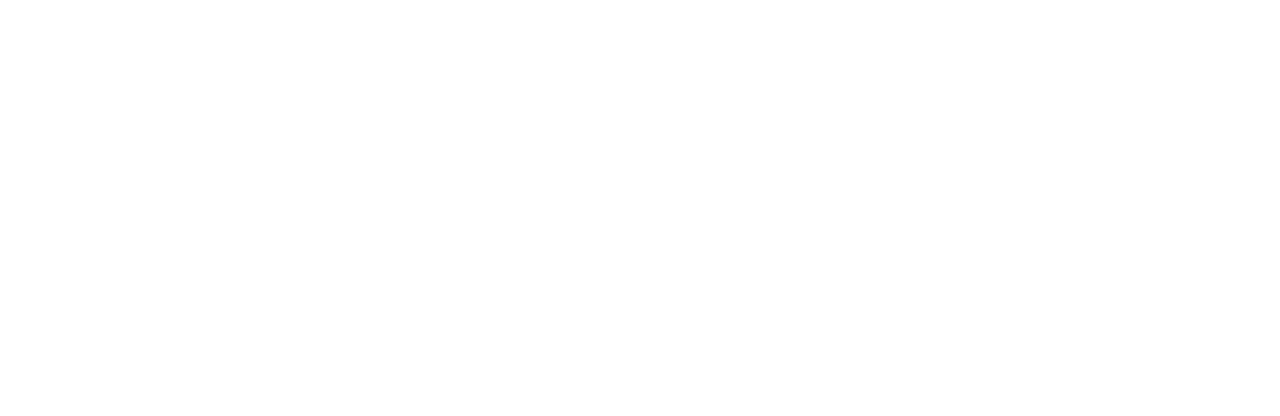
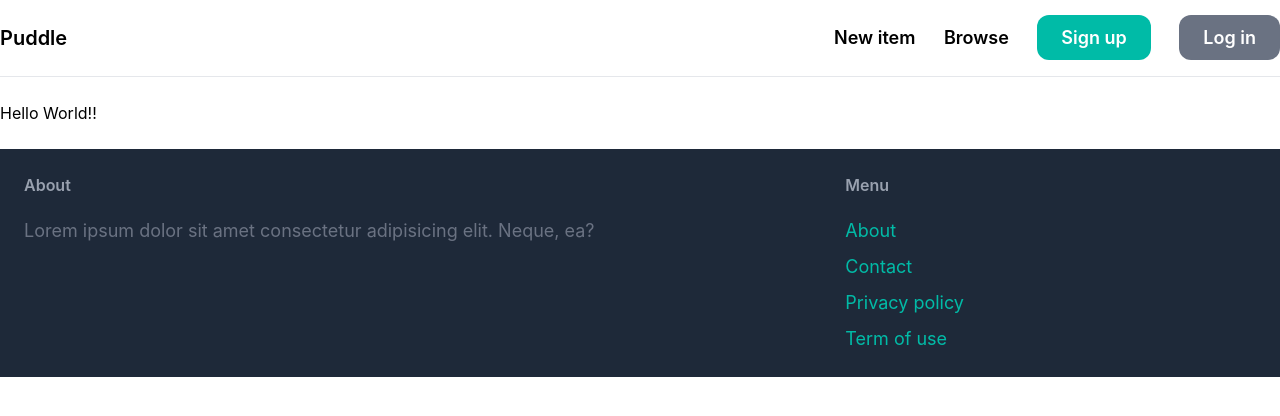
Before and after one commit to Akelvino/puddle-market-place-, a Django app: page / in a window 1280 px wide. Before the commit the part shown is empty. Shown: the top 416 px of the page. Run offline with Django 5.2, Linux system fonts and the light colour scheme.

Commit message:
Finished nav and footer

```diff
--- a/static/styles/output.css
+++ b/static/styles/output.css
@@ -8,11 +8,29 @@
       "Segoe UI Symbol", "Noto Color Emoji";
     --font-mono: ui-monospace, SFMono-Regular, Menlo, Monaco, Consolas, "Liberation Mono",
       "Courier New", monospace;
+    --color-red-400: oklch(70.4% 0.191 22.216);
     --color-red-500: oklch(63.7% 0.237 25.331);
+    --color-red-600: oklch(57.7% 0.245 27.325);
     --color-green-500: oklch(72.3% 0.219 149.579);
+    --color-teal-500: oklch(70.4% 0.14 182.503);
+    --color-teal-700: oklch(51.1% 0.096 186.391);
+    --color-gray-200: oklch(92.8% 0.006 264.531);
+    --color-gray-300: oklch(87.2% 0.01 258.338);
+    --color-gray-400: oklch(70.7% 0.022 261.325);
+    --color-gray-500: oklch(55.1% 0.027 264.364);
+    --color-gray-700: oklch(37.3% 0.034 259.733);
+    --color-gray-800: oklch(27.8% 0.033 256.848);
+    --color-white: #fff;
+    --spacing: 0.25rem;
+    --text-lg: 1.125rem;
+    --text-lg--line-height: calc(1.75 / 1.125);
+    --text-xl: 1.25rem;
+    --text-xl--line-height: calc(1.75 / 1.25);
     --text-3xl: 1.875rem;
     --text-3xl--line-height: calc(2.25 / 1.875);
+    --font-weight-semibold: 600;
     --font-weight-bold: 700;
+    --radius-xl: 0.75rem;
     --default-font-family: var(--font-sans);
     --default-mono-font-family: var(--font-mono);
   }
@@ -169,11 +187,50 @@
   .static {
     position: static;
   }
+  .container {
+    width: 100%;
+    @media (width >= 40rem) {
+      max-width: 40rem;
+    }
+    @media (width >= 48rem) {
+      max-width: 48rem;
+    }
+    @media (width >= 64rem) {
+      max-width: 64rem;
+    }
+    @media (width >= 80rem) {
+      max-width: 80rem;
+    }
+    @media (width >= 96rem) {
+      max-width: 96rem;
+    }
+  }
+  .mx-auto {
+    margin-inline: auto;
+  }
+  .mb-5 {
+    margin-bottom: calc(var(--spacing) * 5);
+  }
   .block {
     display: block;
   }
+  .flex {
+    display: flex;
+  }
   .table {
     display: table;
+  }
+  .w-1 {
+    width: var(--spacing);
+  }
+  .w-1\/3 {
+    width: calc(1 / 3 * 100%);
+  }
+  .w-2 {
+    width: calc(var(--spacing) * 2);
+  }
+  .w-2\/3 {
+    width: calc(2 / 3 * 100%);
   }
   .border-collapse {
     border-collapse: collapse;
@@ -181,9 +238,49 @@
   .resize {
     resize: both;
   }
+  .items-center {
+    align-items: center;
+  }
+  .justify-between {
+    justify-content: space-between;
+  }
+  :where(.space-y-2 > :not(:last-child)) {
+    --tw-space-y-reverse: 0;
+    margin-block-start: calc(calc(var(--spacing) * 2) * var(--tw-space-y-reverse));
+    margin-block-end: calc(calc(var(--spacing) * 2) * calc(1 - var(--tw-space-y-reverse)));
+  }
+  :where(.space-y-6 > :not(:last-child)) {
+    --tw-space-y-reverse: 0;
+    margin-block-start: calc(calc(var(--spacing) * 6) * var(--tw-space-y-reverse));
+    margin-block-end: calc(calc(var(--spacing) * 6) * calc(1 - var(--tw-space-y-reverse)));
+  }
+  :where(.space-x-6 > :not(:last-child)) {
+    --tw-space-x-reverse: 0;
+    margin-inline-start: calc(calc(var(--spacing) * 6) * var(--tw-space-x-reverse));
+    margin-inline-end: calc(calc(var(--spacing) * 6) * calc(1 - var(--tw-space-x-reverse)));
+  }
+  .rounded-xl {
+    border-radius: var(--radius-xl);
+  }
   .border {
     border-style: var(--tw-border-style);
     border-width: 1px;
+  }
+  .border-b {
+    border-bottom-style: var(--tw-border-style);
+    border-bottom-width: 1px;
+  }
+  .border-gray-200 {
+    border-color: var(--color-gray-200);
+  }
+  .border-gray-300 {
+    border-color: var(--color-gray-300);
+  }
+  .bg-gray-500 {
+    background-color: var(--color-gray-500);
+  }
+  .bg-gray-800 {
+    background-color: var(--color-gray-800);
   }
   .bg-green-500 {
     background-color: var(--color-green-500);
@@ -191,13 +288,58 @@
   .bg-red-500 {
     background-color: var(--color-red-500);
   }
+  .bg-red-600 {
+    background-color: var(--color-red-600);
+  }
+  .bg-teal-500 {
+    background-color: var(--color-teal-500);
+  }
+  .px-6 {
+    padding-inline: calc(var(--spacing) * 6);
+  }
+  .py-3 {
+    padding-block: calc(var(--spacing) * 3);
+  }
+  .py-6 {
+    padding-block: calc(var(--spacing) * 6);
+  }
+  .pr-10 {
+    padding-right: calc(var(--spacing) * 10);
+  }
   .text-3xl {
     font-size: var(--text-3xl);
     line-height: var(--tw-leading, var(--text-3xl--line-height));
   }
+  .text-lg {
+    font-size: var(--text-lg);
+    line-height: var(--tw-leading, var(--text-lg--line-height));
+  }
+  .text-xl {
+    font-size: var(--text-xl);
+    line-height: var(--tw-leading, var(--text-xl--line-height));
+  }
   .font-bold {
     --tw-font-weight: var(--font-weight-bold);
     font-weight: var(--font-weight-bold);
+  }
+  .font-semibold {
+    --tw-font-weight: var(--font-weight-semibold);
+    font-weight: var(--font-weight-semibold);
+  }
+  .text-gray-400 {
+    color: var(--color-gray-400);
+  }
+  .text-gray-500 {
+    color: var(--color-gray-500);
+  }
+  .text-red-400 {
+    color: var(--color-red-400);
+  }
+  .text-teal-500 {
+    color: var(--color-teal-500);
+  }
+  .text-white {
+    color: var(--color-white);
   }
   .underline {
     text-decoration-line: underline;
@@ -206,6 +348,30 @@
     outline-style: var(--tw-outline-style);
     outline-width: 1px;
   }
+  @media (hover: hover) {
+    .hover\:bg-gray-700:hover {
+      background-color: var(--color-gray-700);
+    }
+    .hover\:bg-teal-700:hover {
+      background-color: var(--color-teal-700);
+    }
+    .hover\:text-gray-500:hover {
+      color: var(--color-gray-500);
+    }
+    .hover\:text-teal-700:hover {
+      color: var(--color-teal-700);
+    }
+  }
+}
+@property --tw-space-y-reverse {
+  syntax: "*";
+  inherits: false;
+  initial-value: 0;
+}
+@property --tw-space-x-reverse {
+  syntax: "*";
+  inherits: false;
+  initial-value: 0;
 }
 @property --tw-border-style {
   syntax: "*";
@@ -224,6 +390,8 @@
 @layer properties {
   @supports ((-webkit-hyphens: none) and (not (margin-trim: inline))) or ((-moz-orient: inline) and (not (color:rgb(from red r g b)))) {
     *, ::before, ::after, ::backdrop {
+      --tw-space-y-reverse: 0;
+      --tw-space-x-reverse: 0;
       --tw-border-style: solid;
       --tw-font-weight: initial;
       --tw-outline-style: solid;
--- a/templates/base.html
+++ b/templates/base.html
@@ -7,13 +7,18 @@
   <meta charset="UTF-8">
   <meta name="viewport" content="width=device-width, initial-scale=1.0">
   <link href="{% static 'styles/output.css' %}" rel="stylesheet">
+  <title>{% block title %} {% endblock title %} | Puddle</title>
 </head>
 
 <body>
+  {% include 'nav.html' %}
 
-  {% block content %}
+  <div class="container mx-auto py-6">
+    {% block content %}
+    {% endblock content %}
+  </div>
 
-  {% endblock content %}
+  {% include 'footer.html' %}
 </body>
 
 </html>
--- a/templates/core/index.html
+++ b/templates/core/index.html
@@ -1,5 +1,4 @@
 {% extends 'base.html' %}
-
 {% block content %}
-
+    <h1>Hello World!!</h1>
 {% endblock content %}
--- a/templates/footer.html
+++ b/templates/footer.html
@@ -0,0 +1,18 @@
+<footer class="px-6 py-6  bg-gray-800">
+    <div class="container mx-auto flex justify-between">
+        <div class="w-2/3 pr-10">
+            <h3 class="mb-5 font-semibold text-gray-400">About</h3>
+            <p class="text-lg text-gray-500">Lorem ipsum dolor sit amet consectetur adipisicing elit. Neque, ea?</p>
+        </div>
+
+        <div class="w-1/3">
+            <h3 class="mb-5 font-semibold text-gray-400">Menu</h3>
+            <ul class="space-y-2">
+                <li><a href="" class="text-lg text-teal-500 hover:text-teal-700">About</a></li>
+                <li><a href="" class="text-lg text-teal-500 hover:text-teal-700">Contact</a></li>
+                <li><a href="" class="text-lg text-teal-500 hover:text-teal-700">Privacy policy</a></li>
+                <li><a href="" class="text-lg text-teal-500 hover:text-teal-700">Term of use</a></li>
+            </ul>
+        </div>
+    </div>
+</footer>
--- a/templates/nav.html
+++ b/templates/nav.html
@@ -0,0 +1,10 @@
+<nav class="container mx-auto py-6 flex justify-between items-center border-b border-gray-200">
+    <a href="/" class="text-xl font-semibold">Puddle</a>
+    <div class="space-x-6">
+        <a href="" class="text-lg font-semibold hover:text-gray-500">New item</a>
+        <a href="" class="text-lg font-semibold hover:text-gray-500">Browse</a>
+
+        <a href="" class="px-6 py-3 text-lg font-semibold bg-teal-500 text-white rounded-xl hover:bg-teal-700">Sign up</a>
+        <a href="" class="px-6 py-3 text-lg font-semibold bg-gray-500 text-white rounded-xl hover:bg-gray-700">Log in</a>
+    </div>
+</nav>
```
